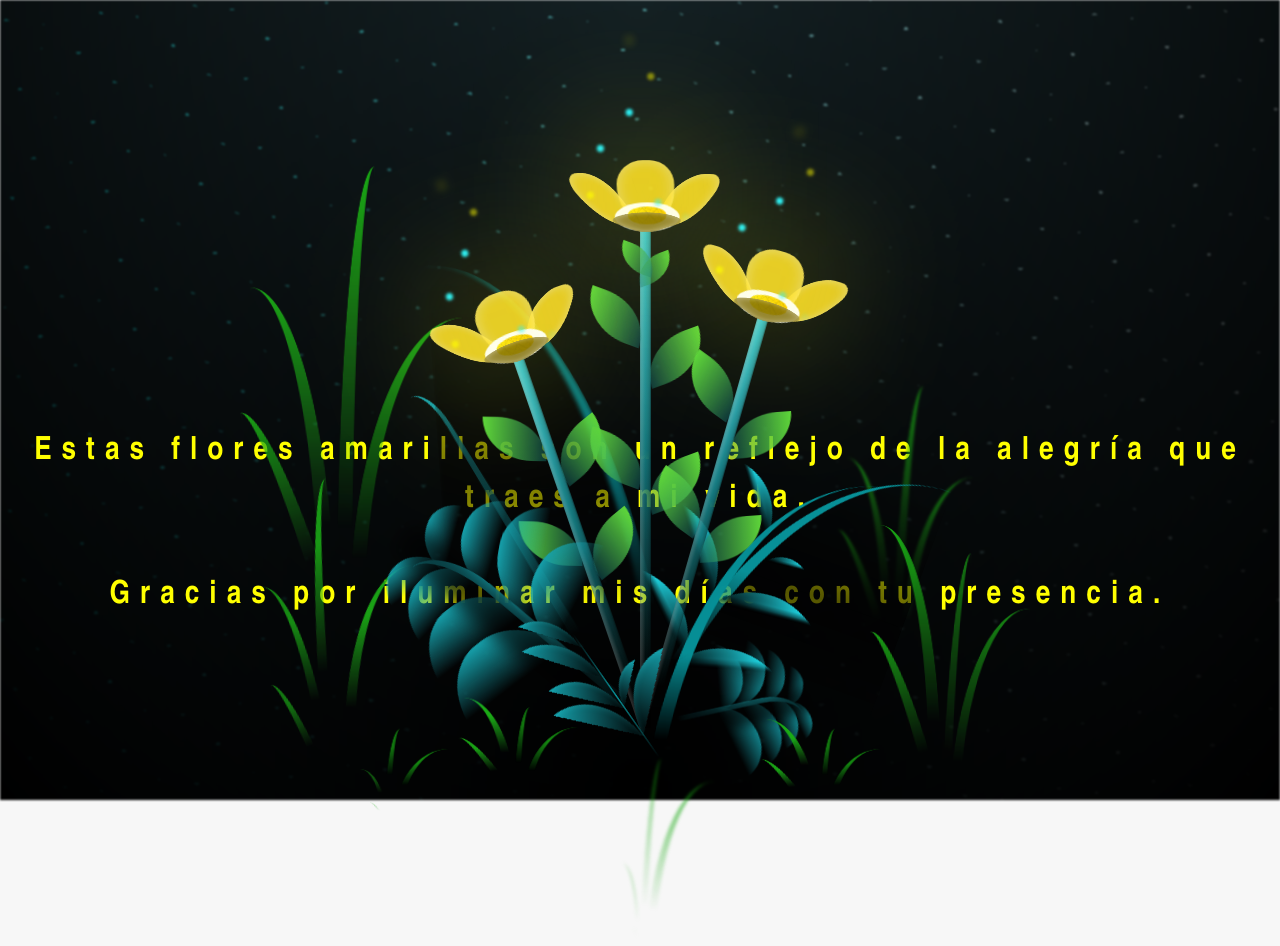
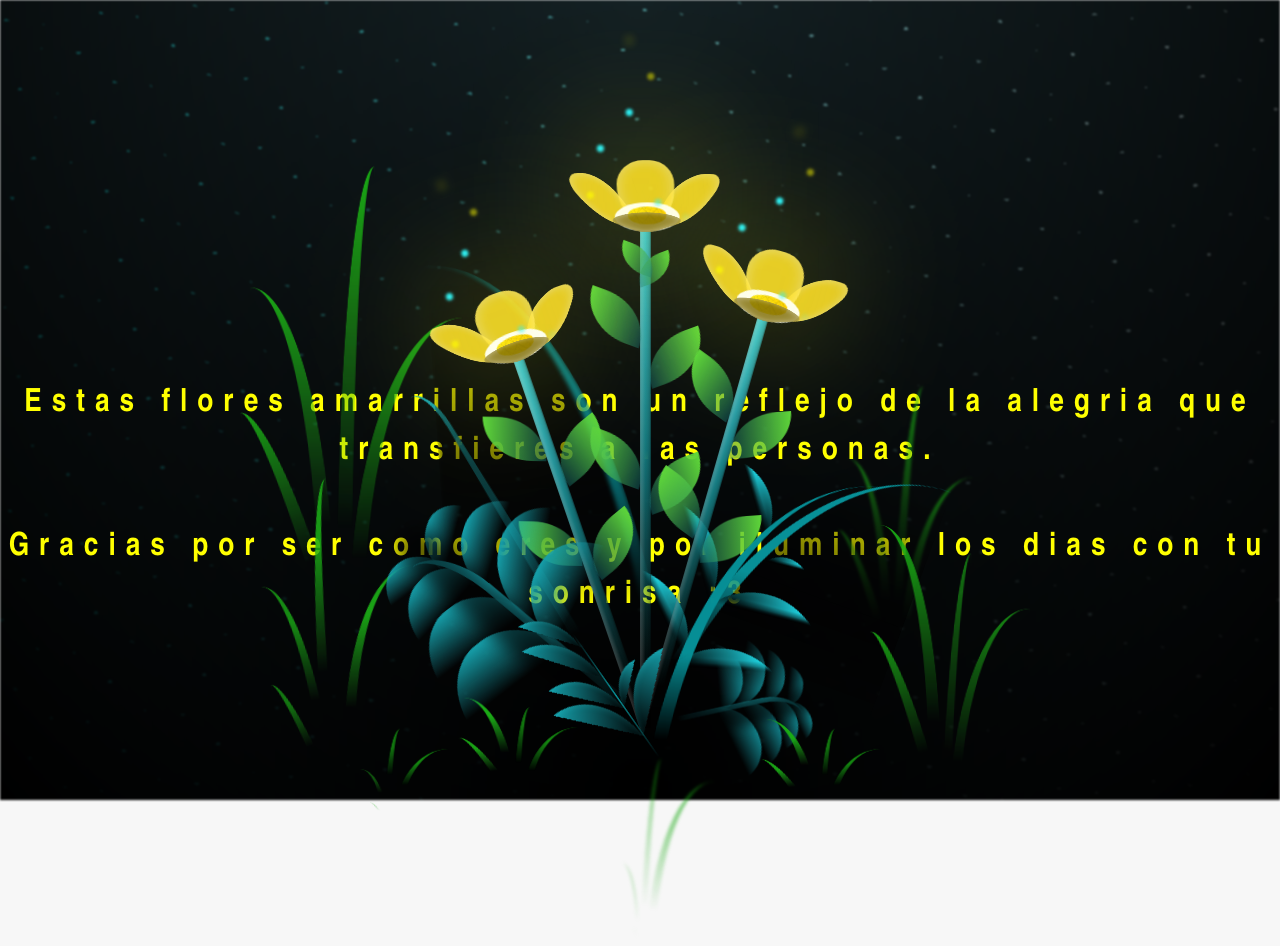
Before and after one commit to Kenk1o/21Setp, a plain HTML site: page flower.html in a window 1280 px wide. Drawn offline with Linux system fonts and the light colour scheme.

Commit message:
Update flower.html

```diff
--- a/flower.html
+++ b/flower.html
@@ -13,8 +13,8 @@
     <div id="lyrics">
 
     </div>
-    <h1 class="titulo">Estas flores amarillas son un reflejo de la alegría que traes a mi vida. <br> <br>
-      Gracias por iluminar mis días con tu presencia.</h1>
+    <h1 class="titulo">Estas flores amarrillas son un reflejo de la alegria que transfieres a las personas. <br> <br>
+      Gracias por ser como eres y por iluminar los dias con tu sonrisa :3</h1>
 
     <div class="night"></div>
     <div class="flowers">
```
